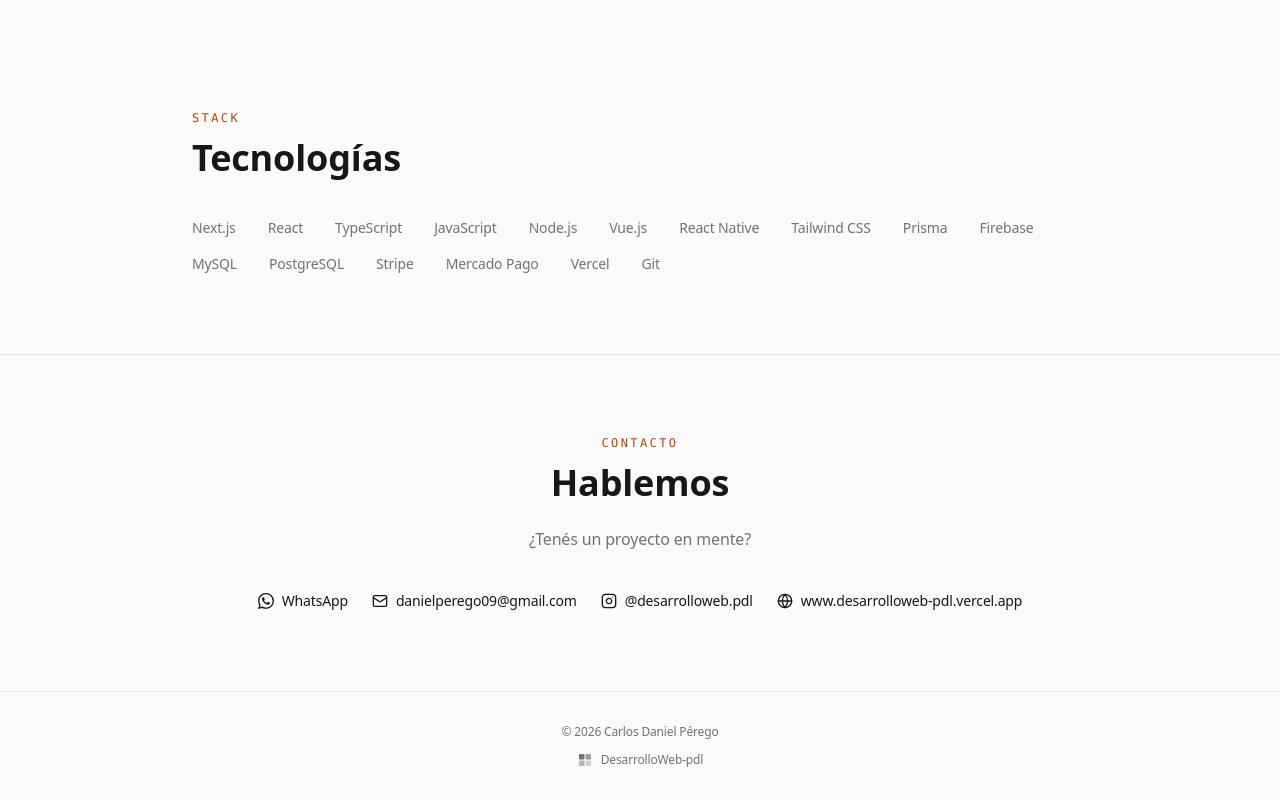
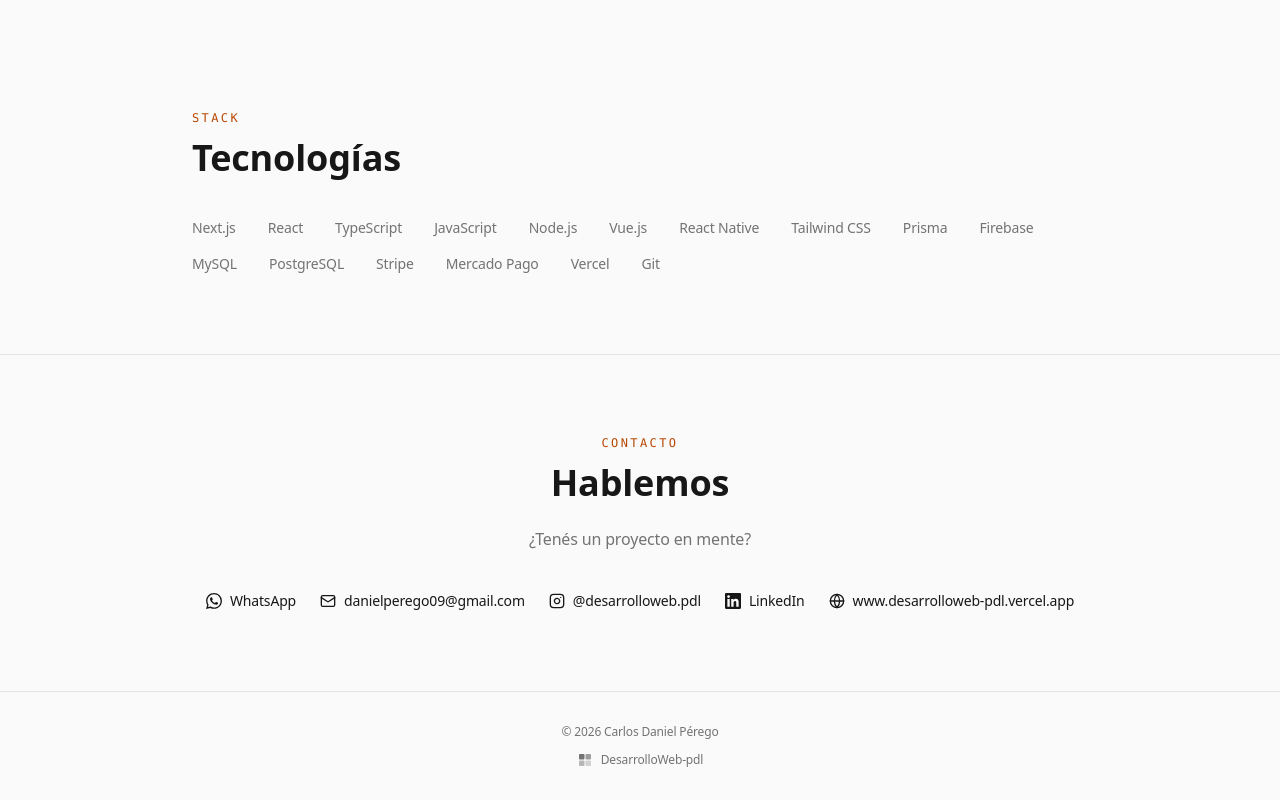
Before and after one commit to DaniPerego/freelancer_inicio, a Next.js app: page / in a window 1280 px wide. Shown: the part 4046-4846 px from the top of the page. Built offline with nearby package versions, Linux system fonts and the light colour scheme.

Commit message:
feat: LinkedIn en la seccion de contacto de la landing

```diff
--- a/src/components/PageContent.tsx
+++ b/src/components/PageContent.tsx
@@ -396,6 +396,25 @@
               @desarrolloweb.pdl
             </a>
 
+            {/* LinkedIn */}
+            <a
+              href="https://www.linkedin.com/in/daniel-p%C3%A9rego-8ab9781b6/"
+              target="_blank"
+              rel="noopener noreferrer"
+              className="flex items-center gap-2 hover:text-accent transition-colors"
+            >
+              <svg
+                xmlns="http://www.w3.org/2000/svg"
+                width="16"
+                height="16"
+                viewBox="0 0 24 24"
+                fill="currentColor"
+              >
+                <path d="M20.447 20.452h-3.554v-5.569c0-1.328-.027-3.037-1.852-3.037-1.853 0-2.136 1.445-2.136 2.939v5.667H9.351V9h3.414v1.561h.046c.477-.9 1.637-1.85 3.37-1.85 3.601 0 4.267 2.37 4.267 5.455v6.286zM5.337 7.433c-1.144 0-2.063-.926-2.063-2.065 0-1.138.92-2.063 2.063-2.063 1.14 0 2.064.925 2.064 2.063 0 1.139-.925 2.065-2.064 2.065zm1.782 13.019H3.555V9h3.564v11.452zM22.225 0H1.771C.792 0 0 .774 0 1.729v20.542C0 23.227.792 24 1.771 24h20.451C23.2 24 24 23.227 24 22.271V1.729C24 .774 23.2 0 22.222 0h.003z" />
+              </svg>
+              LinkedIn
+            </a>
+
             {/* Web */}
             <a
               href="https://www.desarrolloweb-pdl.vercel.app"
```
